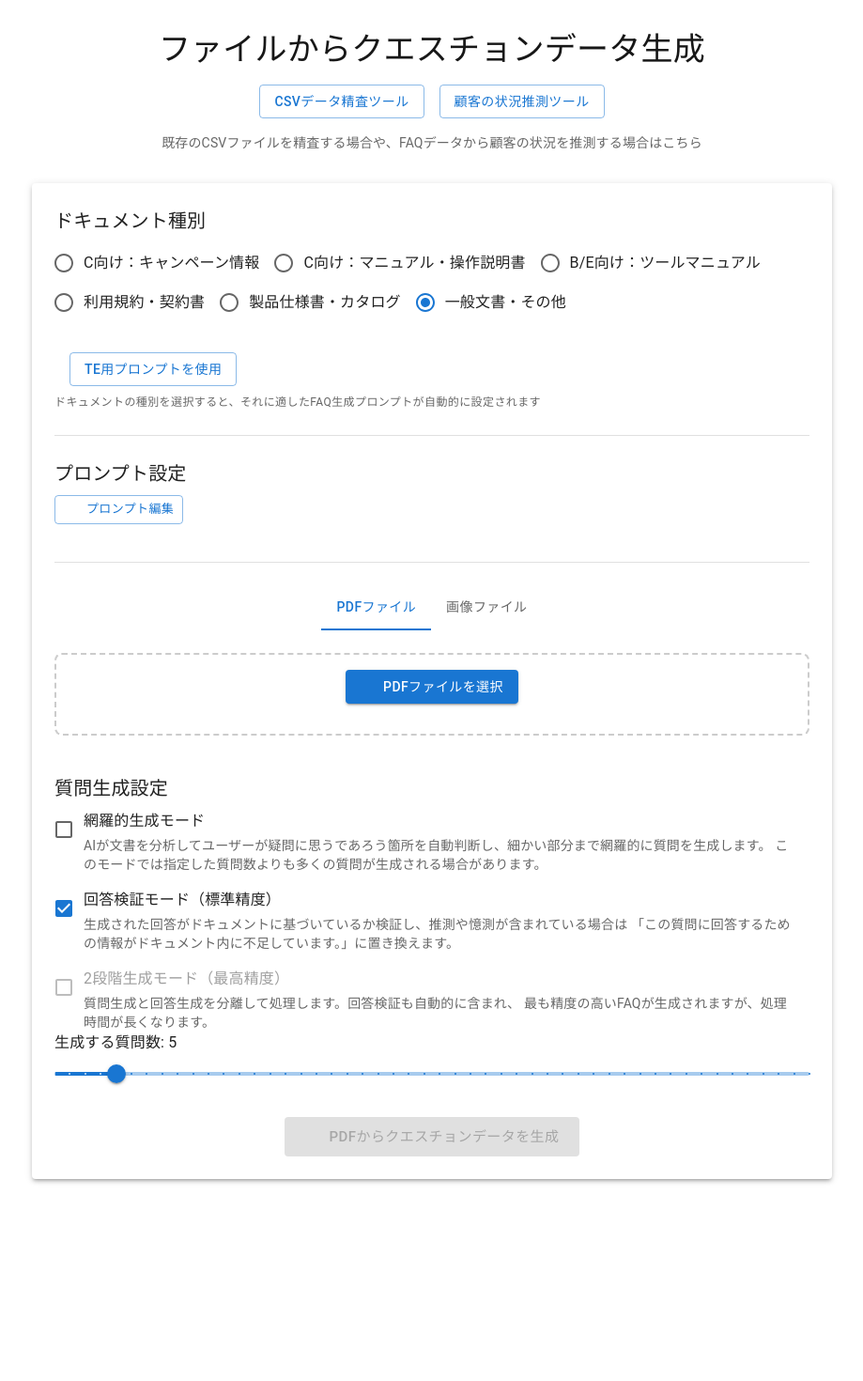
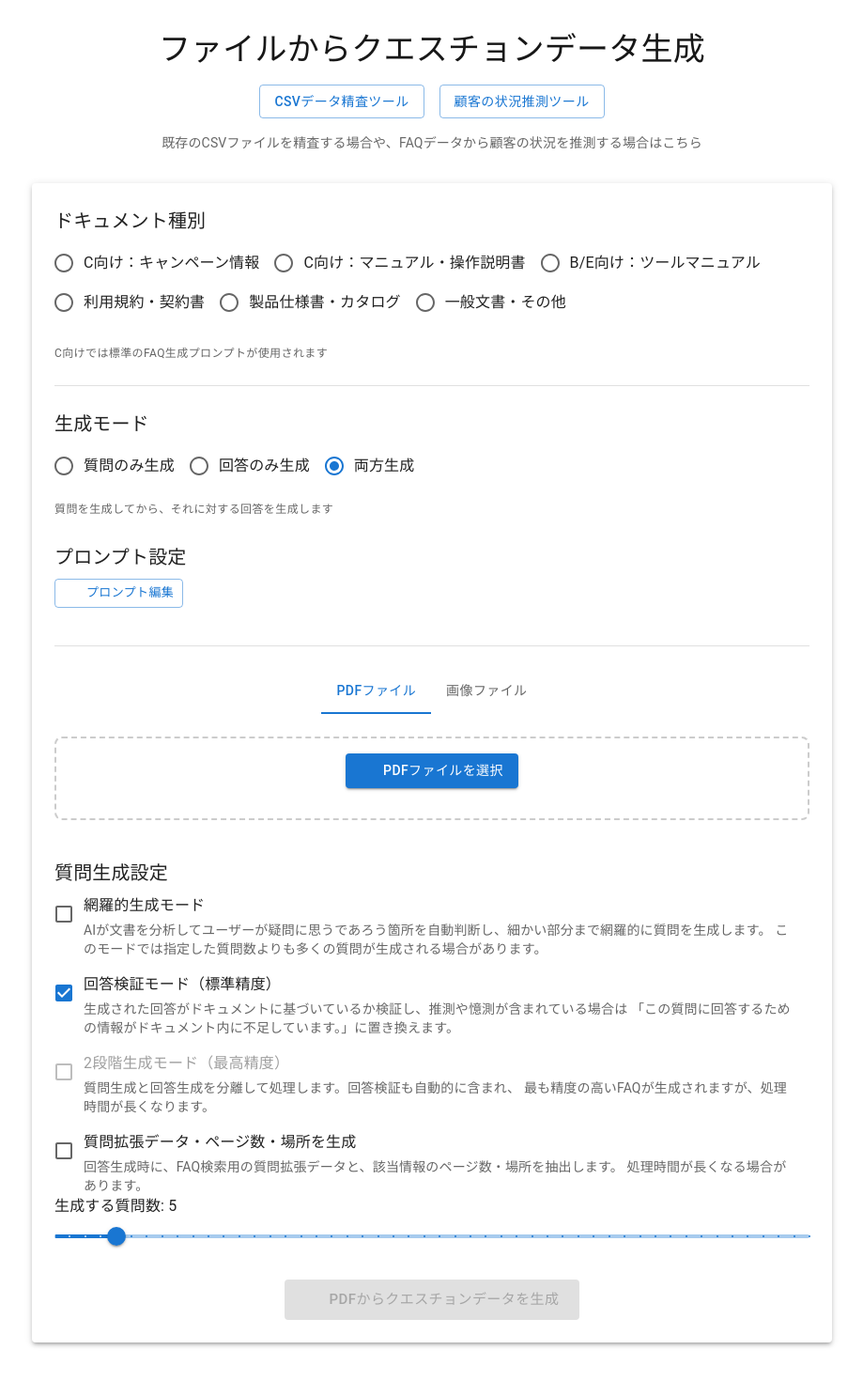
Before and after one commit to dik-ab/qa-test, a Next.js app: page / in a window 1280 px wide. Shown: the top 1470 px of the page at 94% size, without its empty margins (180-1099 px from the left). Before the commit the page ends 1319 px from the top, so only its background shows below. Built offline with nearby package versions, Linux system fonts and the light colour scheme; some icons are missing.

Commit message:
feat: enhance FAQ generation with improved user interface and navigation

```diff
--- a/src/app/page.tsx
+++ b/src/app/page.tsx
@@ -27,7 +27,9 @@ import {
   RadioGroup,
   Radio,
   FormControl,
-  FormLabel
+  FormLabel,
+  TextField,
+  IconButton
 } from '@mui/material';
 import ExpandMoreIcon from '@mui/icons-material/ExpandMore';
 import UploadFileIcon from '@mui/icons-material/UploadFile';
@@ -36,8 +38,9 @@ import DownloadIcon from '@mui/icons-material/Download';
 import TableViewIcon from '@mui/icons-material/TableView';
 import TextSnippetIcon from '@mui/icons-material/TextSnippet';
 import CompareIcon from '@mui/icons-material/Compare';
-import PictureAsPdfIcon from '@mui/icons-material/PictureAsPdf';
-import LinkIcon from '@mui/icons-material/Link';
+import EditIcon from '@mui/icons-material/Edit';
+import SaveIcon from '@mui/icons-material/Save';
+import CancelIcon from '@mui/icons-material/Cancel';
 import { convertQuestionsToCSV, downloadCSV, generateTimestampedFilename } from '@/utils/csv';
 import { downloadXLSX, generateTimestampedXLSXFilename } from '@/utils/xlsx';
 import { downloadTextFile, generateTimestampedTextFilename, formatExtractedTextForDownload } from '@/utils/text';
@@ -50,6 +53,9 @@ import { DEFAULT_TE_QUESTION_PROMPT, DEFAULT_TE_ANSWER_PROMPT } from '@/utils/te
 interface Question {
   question: string;
   answer: string;
+  pageNumber?: string;
+  location?: string;
+  expansionData?: string;
 }
 
 // API レスポンスの型定義
@@ -85,10 +91,11 @@ export default function Home() {
   const [comprehensiveMode, setComprehensiveMode] = useState<boolean>(false);
   const [fileType, setFileType] = useState<FileType>('pdf');
   const [extractedText, setExtractedText] = useState<string | null>(null);
-  const [customPrompt, setCustomPrompt] = useState<string>(DOCUMENT_TYPE_PROMPTS['general']);
+  const [savedExtractedText, setSavedExtractedText] = useState<string | null>(null); // 質問生成時のテキストを保存
+  const [customPrompt, setCustomPrompt] = useState<string>(DOCUMENT_TYPE_PROMPTS['consumer']);
   const [similarityResult, setSimilarityResult] = useState<SimilarityResult | null>(null);
   const [isSimilarityLoading, setIsSimilarityLoading] = useState(false);
-  const [documentType, setDocumentType] = useState<DocumentType>('general');
+  const [documentType, setDocumentType] = useState<DocumentType>('consumer');
   const [enableValidation, setEnableValidation] = useState<boolean>(true);
   const [enableTwoStageGeneration, setEnableTwoStageGeneration] = useState<boolean>(false);
   const [generationMode, setGenerationMode] = useState<GenerationMode>('both');
@@ -97,6 +104,10 @@ export default function Home() {
   const [teAnswerPrompt, setTeAnswerPrompt] = useState<string>(DEFAULT_TE_ANSWER_PROMPT);
   const [csvFile, setCsvFile] = useState<File | null>(null);
   const [existingQuestions, setExistingQuestions] = useState<Question[]>([]);
+  const [editingIndex, setEditingIndex] = useState<number | null>(null);
+  const [editedQuestion, setEditedQuestion] = useState<string>('');
+  const [editedAnswer, setEditedAnswer] = useState<string>('');
+  const [generateExpansion, setGenerateExpansion] = useState<boolean>(false);
   const fileInputRef = useRef<HTMLInputElement>(null);
   const csvInputRef = useRef<HTMLInputElement>(null);
 
@@ -118,6 +129,13 @@ export default function Home() {
   const handleDocumentTypeChange = (event: React.ChangeEvent<HTMLInputElement>) => {
     const newType = event.target.value as DocumentType;
     setDocumentType(newType);
+
+    // B/E向けの場合は自動的にTEモードを有効にする
+    if (newType === 'enterprise') {
+      setUseTE(true);
+    } else {
+      setUseTE(false);
+    }
 
     // ドキュメントタイプに応じたデフォルトプロンプトを設定
     if (!customPrompt || Object.values(DOCUMENT_TYPE_PROMPTS).includes(customPrompt)) {
@@ -161,7 +179,7 @@ export default function Home() {
   const handleNumQuestionsChange = (_event: Event, value: number | number[]) => {
     setNumQuestions(value as number);
   };
-
+  console.log("questions", questions)
   // CSVダウンロードハンドラー
   const handleDownloadCSV = () => {
     if (questions.length === 0) {
@@ -243,16 +261,17 @@ export default function Home() {
       formData.append('enableTwoStageGeneration', enableTwoStageGeneration.toString());
       formData.append('generationMode', generationMode);
       formData.append('useTE', useTE.toString());
+      formData.append('generateExpansion', generateExpansion.toString());
 
       // TE用プロンプトの送信
       if (useTE) {
         formData.append('teQuestionPrompt', teQuestionPrompt);
         formData.append('teAnswerPrompt', teAnswerPrompt);
+      }
 
-        // 回答のみ生成モードの場合、既存の質問を送信
+      // 回答のみ生成モードの場合、既存の質問を送信（TEモード・C向けモード共通）
       if (generationMode === 'answers_only' && existingQuestions.length > 0) {
         formData.append('existingQuestions', JSON.stringify(existingQuestions));
-        }
       }
 
       // カスタムプロンプトが現在のドキュメントタイプのデフォルトと異なる場合のみ送信
@@ -275,6 +294,10 @@ export default function Home() {
       // 抽出されたテキストを設定
       if (data.extractedText) {
         setExtractedText(data.extractedText);
+        // 質問生成モード（questions_only または both）の場合、テキストを保存
+        if (generationMode === 'questions_only' || generationMode === 'both') {
+          setSavedExtractedText(data.extractedText);
+        }
       }
     } catch (err) {
       setError(err instanceof Error ? err.message : '予期せぬエラーが発生しました');
@@ -426,27 +449,18 @@ export default function Home() {
                       />
                     ))}
                   </RadioGroup>
-                  <Button
-                    variant={useTE ? "contained" : "outlined"}
-                    color={useTE ? "secondary" : "primary"}
-                    onClick={() => {
-                      setUseTE(!useTE);
-                    }}
-                    sx={{ ml: 2, height: 'fit-content' }}
-                  >
-                    TE用プロンプト{useTE ? '使用中' : 'を使用'}
-                  </Button>
                 </Box>
                 <Typography variant="caption" color="text.secondary" sx={{ mt: 1 }}>
-                  {useTE ? 'TE用の特別なプロンプトを使用しています' : 'ドキュメントの種別を選択すると、それに適したFAQ生成プロンプトが自動的に設定されます'}
+                  {documentType === 'enterprise'
+                    ? 'B/E向けでは質問と回答を分離して生成する高精度モードが自動的に使用されます'
+                    : 'C向けでは標準のFAQ生成プロンプトが使用されます'}
                 </Typography>
               </FormControl>
             </Box>
 
             <Divider />
 
-            {/* TE用の場合、生成モードとプロンプト編集 */}
-            {useTE && (
+            {/* 生成モード選択（TE用と通常モード両方で使用） */}
             <>
                 <Box>
                   <FormControl component="fieldset">
@@ -484,6 +498,7 @@ export default function Home() {
                     </Typography>
                   </FormControl>
                 </Box>
+            </>
 
             {/* 回答のみ生成モードの場合、CSVアップロード */}
             {generationMode === 'answers_only' && (
@@ -526,6 +541,8 @@ export default function Home() {
                   </Box>
             )}
 
+            {/* TE用プロンプト編集 */}
+            {useTE && (
               <Box sx={{ display: 'flex', gap: 2 }}>
                 {(generationMode === 'questions_only' || generationMode === 'both') && (
                     <Box sx={{ flex: 1 }}>
@@ -550,7 +567,6 @@ export default function Home() {
                     </Box>
                 )}
               </Box>
-              </>
             )}
 
             {/* 通常のプロンプト編集セクション */}
@@ -710,6 +726,29 @@ export default function Home() {
                   }
                   sx={{ alignItems: 'flex-start' }}
                 />
+
+                <FormControlLabel
+                  control={
+                    <Checkbox
+                      checked={generateExpansion}
+                      onChange={(e) => setGenerateExpansion(e.target.checked)}
+                      color="primary"
+                      disabled={generationMode === 'questions_only'}
+                    />
+                  }
+                  label={
+                    <Box>
+                      <Typography variant="body1" component="span">
+                        質問拡張データ・ページ数・場所を生成
+                      </Typography>
+                      <Typography variant="body2" color="text.secondary" sx={{ display: 'block', mt: 0.5 }}>
+                        回答生成時に、FAQ検索用の質問拡張データと、該当情報のページ数・場所を抽出します。
+                        処理時間が長くなる場合があります。
+                      </Typography>
+                    </Box>
+                  }
+                  sx={{ alignItems: 'flex-start' }}
+                />
               </Box>
 
               <Box sx={{ opacity: comprehensiveMode ? 0.5 : 1 }}>
@@ -745,7 +784,7 @@ export default function Home() {
                   size="large"
                   onClick={() => console.log('Button clicked. isLoading:', isLoading, 'files:', files)}
                 >
-                  {fileType === 'pdf' ? 'PDF' : '画像'}からクエスチョンデータを生成
+                  {fileType === 'pdf' ? 'PDF' : '画像'}から{generationMode === 'questions_only' ? '質問' : generationMode === 'answers_only' ? '回答' : 'クエスチョンデータ'}を生成
                 </Button>
               </Stack>
             </Box>
@@ -823,14 +862,81 @@ export default function Home() {
           {questions.map((item, index) => (
             <Accordion key={index}>
               <AccordionSummary expandIcon={<ExpandMoreIcon />}>
-                <Typography>
+                <Box sx={{ display: 'flex', alignItems: 'center', width: '100%', pr: 2 }}>
+                  <Typography sx={{ flexGrow: 1 }}>
                     <strong>Q{index + 1}:</strong> {item.question}
                   </Typography>
+                  <IconButton
+                    size="small"
+                    onClick={(e) => {
+                      e.stopPropagation();
+                      setEditingIndex(index);
+                      setEditedQuestion(item.question);
+                      setEditedAnswer(item.answer);
+                    }}
+                    sx={{ ml: 1 }}
+                  >
+                    <EditIcon fontSize="small" />
+                  </IconButton>
+                </Box>
               </AccordionSummary>
               <AccordionDetails>
+                {editingIndex === index ? (
+                  <Box sx={{ width: '100%' }}>
+                    <TextField
+                      fullWidth
+                      label="質問"
+                      value={editedQuestion}
+                      onChange={(e) => setEditedQuestion(e.target.value)}
+                      multiline
+                      rows={2}
+                      sx={{ mb: 2 }}
+                    />
+                    <TextField
+                      fullWidth
+                      label="回答"
+                      value={editedAnswer}
+                      onChange={(e) => setEditedAnswer(e.target.value)}
+                      multiline
+                      rows={4}
+                      sx={{ mb: 2 }}
+                    />
+                    <Stack direction="row" spacing={1}>
+                      <Button
+                        startIcon={<SaveIcon />}
+                        variant="contained"
+                        size="small"
+                        onClick={() => {
+                          const newQuestions = [...questions];
+                          newQuestions[index] = {
+                            question: editedQuestion,
+                            answer: editedAnswer
+                          };
+                          setQuestions(newQuestions);
+                          setEditingIndex(null);
+                        }}
+                      >
+                        保存
+                      </Button>
+                      <Button
+                        startIcon={<CancelIcon />}
+                        variant="outlined"
+                        size="small"
+                        onClick={() => {
+                          setEditingIndex(null);
+                          setEditedQuestion('');
+                          setEditedAnswer('');
+                        }}
+                      >
+                        キャンセル
+                      </Button>
+                    </Stack>
+                  </Box>
+                ) : (
                   <Typography>
                     <strong>回答:</strong> {item.answer}
                   </Typography>
+                )}
               </AccordionDetails>
             </Accordion>
           ))}
```
Lines whose indentation alone changed are shown as unchanged.
